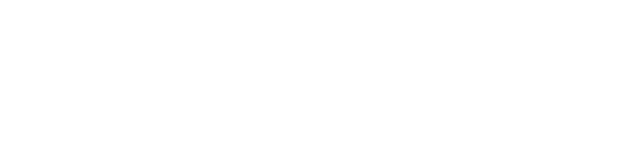
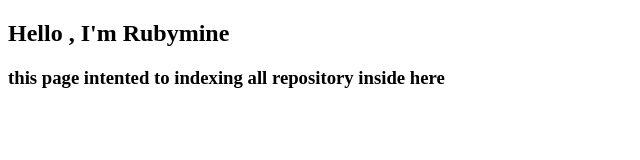
Before and after one commit to rubymines/rubymine.gtihub.io, a plain HTML site: page index.html in a window 1280 px wide. Shown: the whole page, without its empty margins (0-640 px from the left). Drawn offline with Linux system fonts and the light colour scheme.

Commit message:
Update index.html

```diff
--- a/index.html
+++ b/index.html
@@ -1,8 +1,10 @@
 <!DOCTYPE html>
 <html>
-<head>
-<title> Rubymine Hive | This page dedicated to malware education </title>
-<head>
-<body>
-<body>
+  <head>
+    <title> Rubymine Hive | This page dedicated to malware education </title>
+  <head>
+  <body>
+    <h2> Hello , I'm Rubymine</h2>
+    <h3> this page intented to indexing all repository inside here</h3>
+  <body>
 </html>
```
